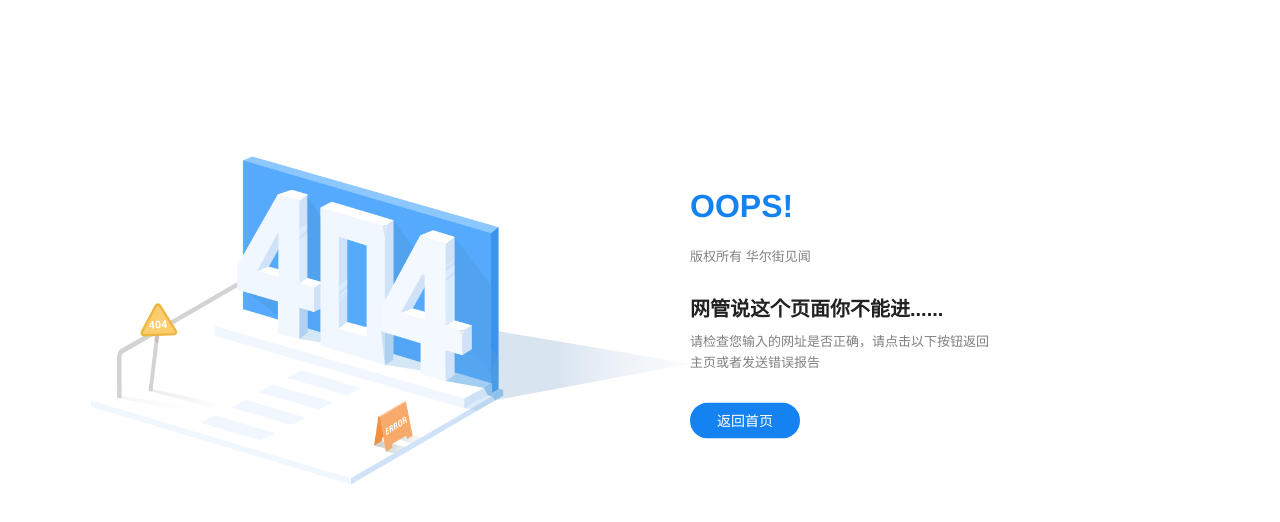
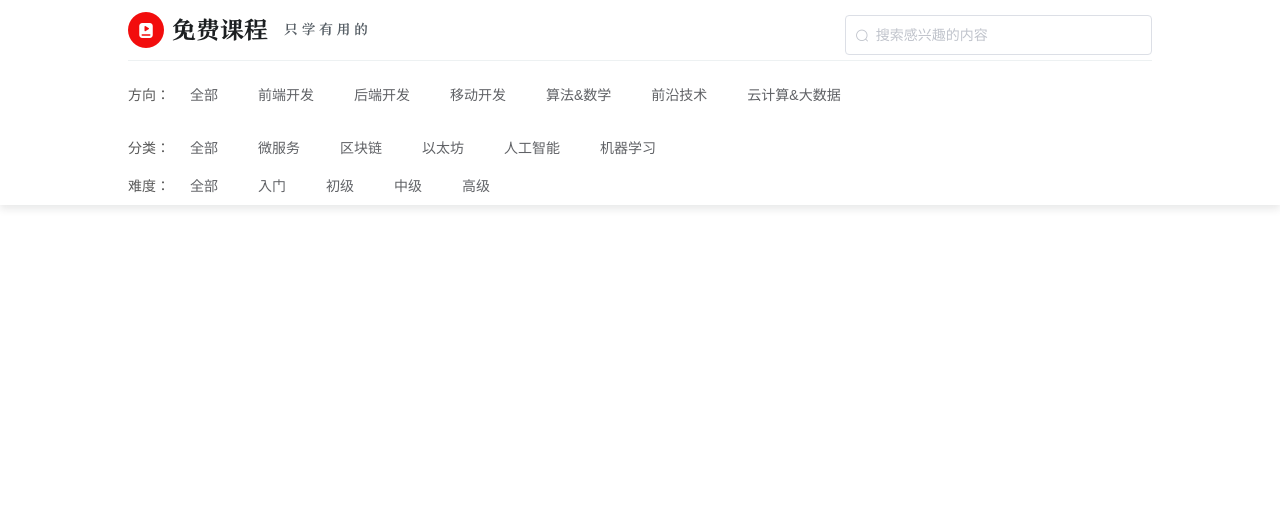
Before and after one commit to zhuzongzhi/koa-vue3.0-mysql, a Vue app: page / in a window 1280 px wide. Before the commit this address led to /404. Shown: the top 522 px of the page. Built offline with nearby package versions, Linux system fonts and the light colour scheme.

Commit message:
课程列表页

```diff
--- a/public/index.html
+++ b/public/index.html
@@ -5,7 +5,7 @@
     <meta http-equiv="X-UA-Compatible" content="IE=edge">
     <meta name="viewport" content="width=device-width,initial-scale=1.0">
     <link rel="icon" href="<%= BASE_URL %>favicon123.ico">
-    <title>randy</title>
+    <title>自学网</title>
   </head>
   <body>
     <noscript>
--- a/src/router.js
+++ b/src/router.js
@@ -6,7 +6,7 @@ Vue.use(Router);
 export const constantRouterMap = [
     { path: '/login', component: () => import('@/views/login/index'), hidden: true },
     { path: '/404', component: () => import('@/views/404'), hidden: true },
-    // { path: '/', component: () => import('@/views/'), hidden: true },
+    { path: '/', component: () => import('@/views/course/list'), hidden: true },
     { path: '*', redirect: '/404', hidden: true }
 ];
 export default new Router({
--- /dev/null
+++ b/src/views/course/list.vue
@@ -0,0 +1,103 @@
+<template>
+    <div class="course-list-container">
+        <!--搜索条件-->
+        <div class="list-condition">
+            <div class="list-condition-inner">
+                <div class="rowOne">
+                    <img src="../../assets/course/logo-course.png" alt="Logo" />
+                    <img src="../../assets/course/course-top.png" alt="Logo" />
+
+                    <el-input placeholder="搜索感兴趣的内容" v-model="keyword" class="searchKey">
+                        <i slot="prefix" class="el-input__icon el-icon-search"></i>
+                    </el-input>
+                </div>
+
+                <div class="rowTwo">
+                    <span>方向：</span>
+                    <span v-for="(direction, index) in allDirection" :key="index">
+                        <el-button>{{direction}}</el-button>
+                    </span>
+
+
+                </div>
+
+                <div class="rowThree">
+                    <span>分类：</span>
+                    <span v-for="(category, index) in allCategory" :key="index">
+                        <el-button>{{category}}</el-button>
+                    </span>
+                </div>
+
+                <div class="rowFour">
+                    <span>难度：</span>
+                    <span v-for="(difficult, index) in allDifficult" :key="index">
+                        <el-button >{{difficult}}</el-button>
+                    </span>
+                </div>
+
+            </div>
+        </div>
+
+        <!--课程列表-->
+        <div>
+
+        </div>
+    </div>
+</template>
+
+<script>
+  export default {
+    name: "list",
+    data() {
+        return {
+          keyword: '',
+          allDirection: ['全部', '前端开发', '后端开发', '移动开发', '算法&数学', '前沿技术', '云计算&大数据', ],
+          allCategory: ['全部', '微服务', '区块链', '以太坊', '人工智能', '机器学习', ],
+          allDifficult: ['全部', '入门', '初级', '中级', '高级'],
+        }
+    }
+  }
+</script>
+
+<style rel="stylesheet/scss" lang="scss" scoped>
+    .course-list-container {
+        background-color: #f3f5f7;
+
+        .list-condition {
+            background-color: white;
+            width: 100%;
+            box-shadow: 0 4px 8px 0 rgba(28,31,33,.1);
+
+            .list-condition-inner {
+                display: block;
+                width: 80%;
+                margin: 0 auto;
+
+                .rowOne {
+                    border-bottom: 1px solid #edf1f2;
+
+                    img {
+                        height: 60px;
+                        margin-right: 16px;
+                    }
+
+                    .searchKey {
+                        float: right;
+                        margin-top: 15px;
+                        width: 30%;
+                    }
+                }
+
+                .rowTwo {
+                    margin: 15px 0 15px 0;
+                }
+
+                button {
+                    border: none;
+                }
+            }
+
+
+        }
+    }
+</style>
```
Also changed, not shown: src/views/course/detail.vue (added, +16 -0 lines), src/assets/course/course-top.png (added), src/assets/course/logo-course.png (added).
